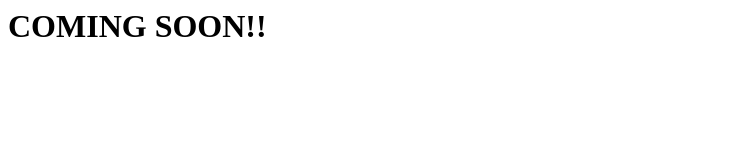
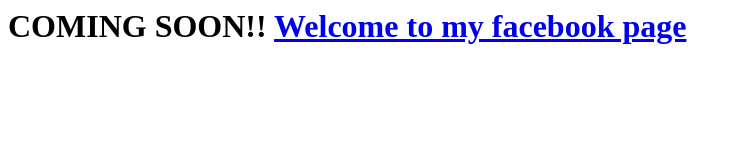
Before and after one commit to rAun007/rAun007.github.io, a plain HTML site: page index.html in a window 1280 px wide. Shown: the whole page, without its empty margins (0-741 px from the left). Drawn offline with Linux system fonts and the light colour scheme.

Commit message:
Update index.html

```diff
--- a/index.html
+++ b/index.html
@@ -3,5 +3,6 @@
   <title>Raunak's Personal Site</title>
   <h1>
     COMING SOON!!
+    <a href="https://www.facebook.com/">Welcome to my facebook page</a>
   </h1>
 </html>
```
